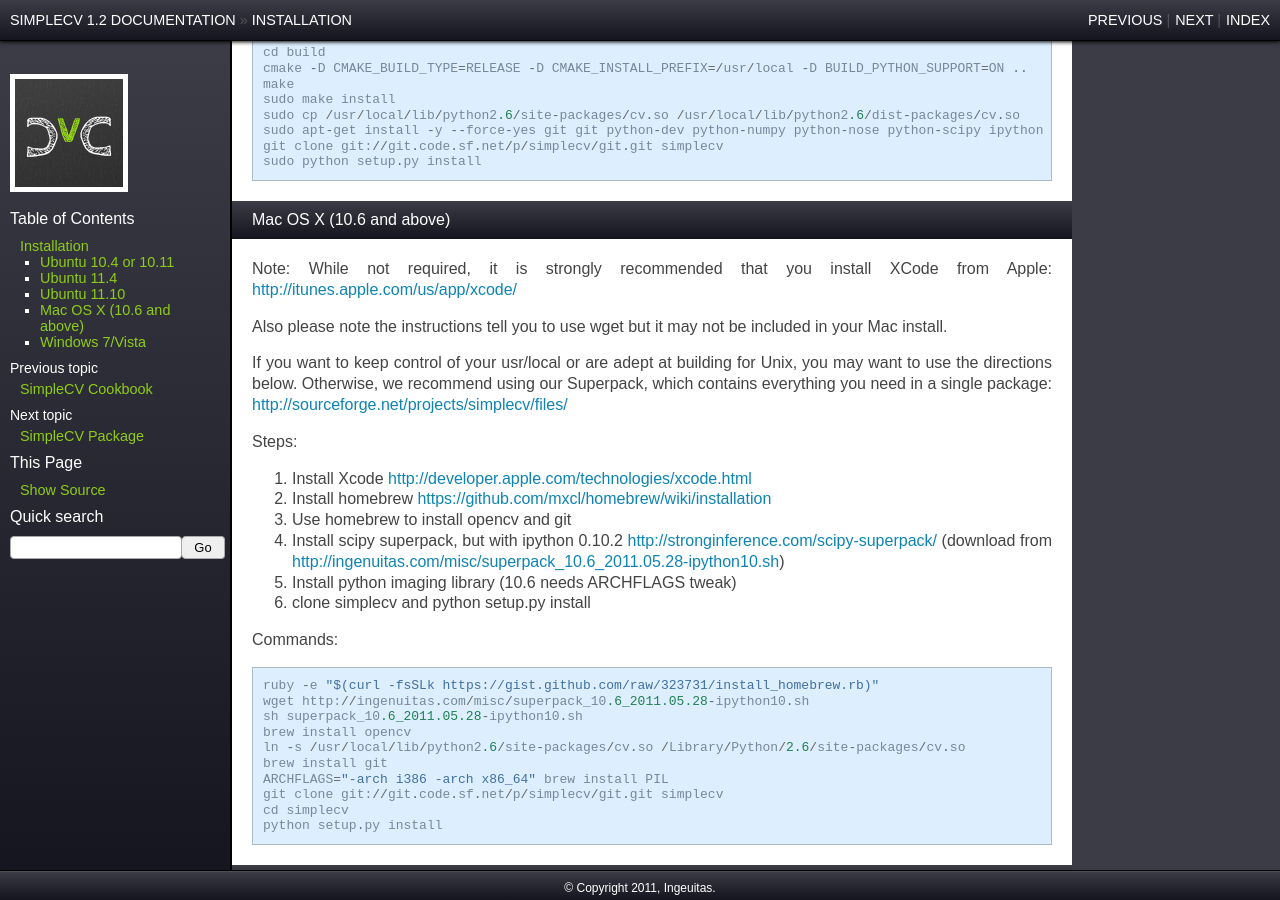
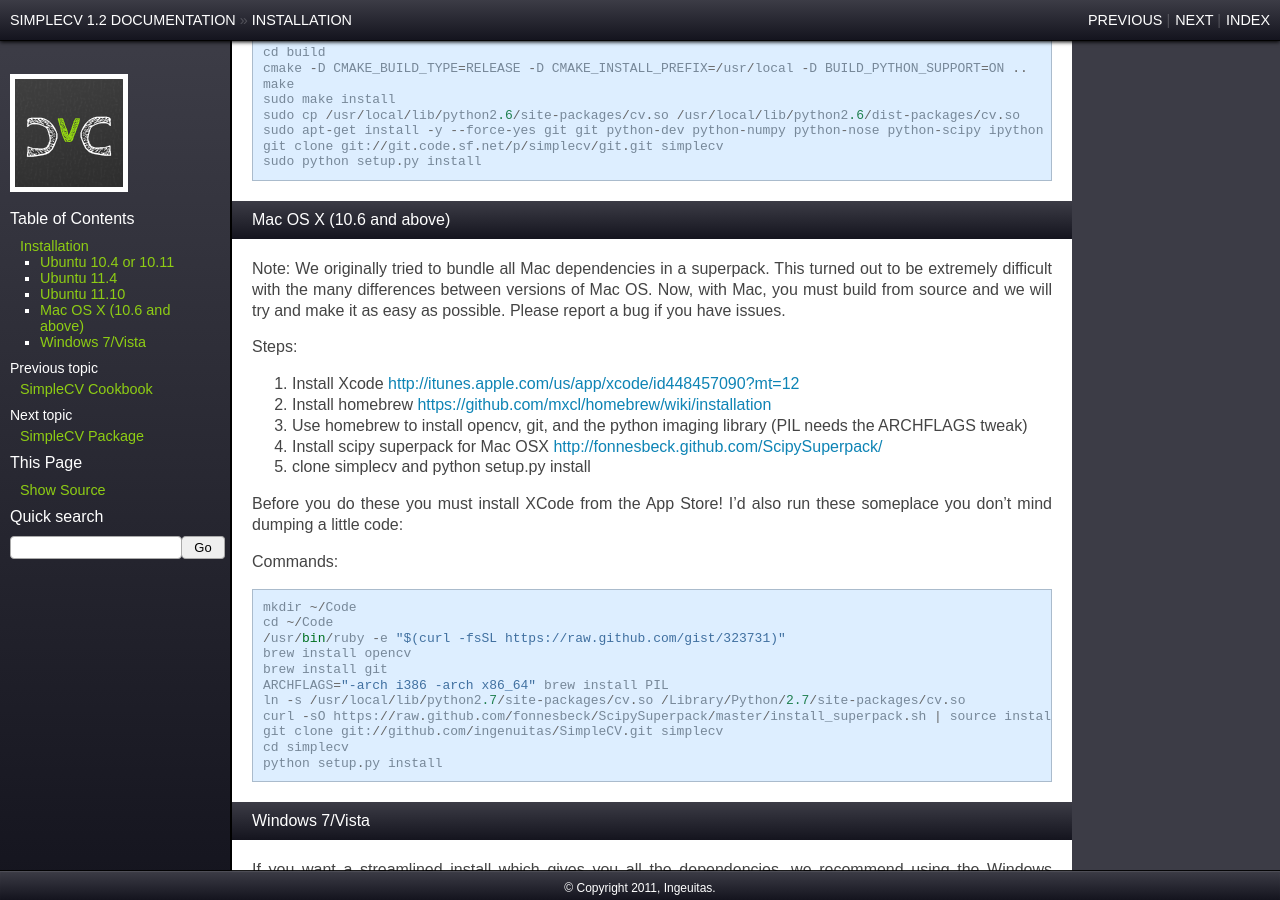
Before and after one commit to sightmachine/SimpleCV, a Sphinx documentation site: the page built from doc/installation.rst, in a window 1280 px wide and 900 px high, scrolled down 909 px. Built offline with Sphinx 7.4.7, drawn with Linux system fonts in a browser that asks for light colours.

Commit message:
lion instructions now default in docs

```diff
--- a/doc/installation.rst
+++ b/doc/installation.rst
@@ -57,31 +57,29 @@
 Mac OS X (10.6 and above)
 -----------------------------
 
-Note: While not required, it is strongly recommended that you install XCode from Apple: http://itunes.apple.com/us/app/xcode/
-
-Also please note the instructions tell you to use wget but it may not be included in your Mac install.
-
-If you want to keep control of your usr/local or are adept at building for Unix, you may want to use the directions below.  Otherwise, we recommend using our Superpack, which contains everything you need in a single package:  http://sourceforge.net/projects/simplecv/files/
+Note: We originally tried to bundle all Mac dependencies in a superpack.  This turned out to be extremely difficult with the many differences between versions of Mac OS.  Now, with Mac, you must build from source and we will try and make it as easy as possible.  Please report a bug if you have issues.
 
 Steps:
 
-#. Install Xcode http://developer.apple.com/technologies/xcode.html
+#. Install Xcode http://itunes.apple.com/us/app/xcode/id448457090?mt=12
 #. Install homebrew https://github.com/mxcl/homebrew/wiki/installation
-#. Use homebrew to install opencv and git
-#. Install scipy superpack, but with ipython 0.10.2 http://stronginference.com/scipy-superpack/ (download from http://ingenuitas.com/misc/superpack_10.6_2011.05.28-ipython10.sh)
-#. Install python imaging library (10.6 needs ARCHFLAGS tweak)
+#. Use homebrew to install opencv, git, and the python imaging library (PIL needs the ARCHFLAGS tweak)
+#. Install scipy superpack for Mac OSX http://fonnesbeck.github.com/ScipySuperpack/
 #. clone simplecv and python setup.py install
+
+Before you do these you must install XCode from the App Store!  I'd also run these someplace you don't mind dumping a little code:
 
 Commands::
 
-    ruby -e "$(curl -fsSLk https://gist.github.com/raw/323731/install_homebrew.rb)"
-    wget http://ingenuitas.com/misc/superpack_10.6_2011.05.28-ipython10.sh
-    sh superpack_10.6_2011.05.28-ipython10.sh
+    mkdir ~/Code
+    cd ~/Code
+    /usr/bin/ruby -e "$(curl -fsSL https://raw.github.com/gist/323731)"
     brew install opencv
-    ln -s /usr/local/lib/python2.6/site-packages/cv.so /Library/Python/2.6/site-packages/cv.so
     brew install git
     ARCHFLAGS="-arch i386 -arch x86_64" brew install PIL
-    git clone git://git.code.sf.net/p/simplecv/git.git simplecv
+    ln -s /usr/local/lib/python2.7/site-packages/cv.so /Library/Python/2.7/site-packages/cv.so
+    curl -sO https://raw.github.com/fonnesbeck/ScipySuperpack/master/install_superpack.sh | source install_superpack.sh
+    git clone git://github.com/ingenuitas/SimpleCV.git simplecv
     cd simplecv
     python setup.py install
 
```
